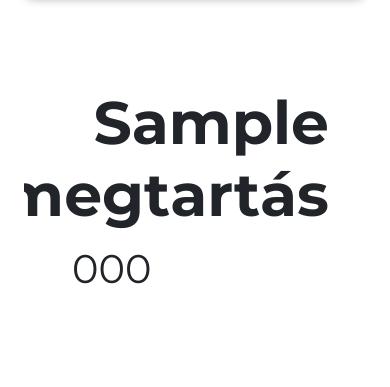
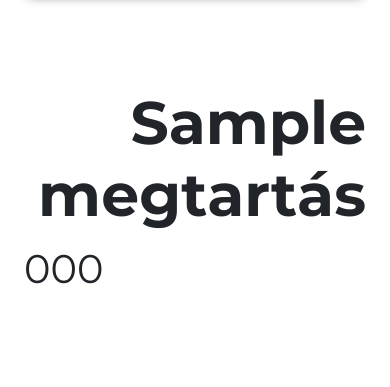
Before and after one commit to xKeiro/Evangelion, a Python web app: template templates/index.jinja2 in a window 390 px wide. Shown: the part 3041-3428 px from the top of the page. Run offline with Jinja, Linux system fonts and the light colour scheme; the template is opened without the code that fills it: most values are stand-ins (such as "Sample title", 1, 10 or a date in 2020).

Commit message:
Fixed margin on phone view

```diff
--- a/static/css/card.css
+++ b/static/css/card.css
@@ -57,13 +57,11 @@
     color: white;
 }
 .homepage-card:nth-of-type(even) > .row > .card-text-container > .card-around-text > .card-text{
-    margin-right: 60px;
     text-align: right;
     max-width: 400px;
 }
 
 .homepage-card:nth-of-type(even) > .row > .card-text-container > .card-around-text > h2{
-    margin-right: 60px;
     text-align: right;
     max-width: 400px;
 }
@@ -97,6 +95,11 @@
         margin: 20px 0 20px 0;
     }
 
+    .card-around-text{
+        padding-left: 0!important;
+        padding-right: 0!important;
+    }
+
     .homepage-card:nth-of-type(odd) > .row > .card-border-div > .card-image-container, .homepage-card:nth-of-type(even) > .row > .card-border-div > .card-image-container {
         margin: 20px auto 0 auto;
 
```
